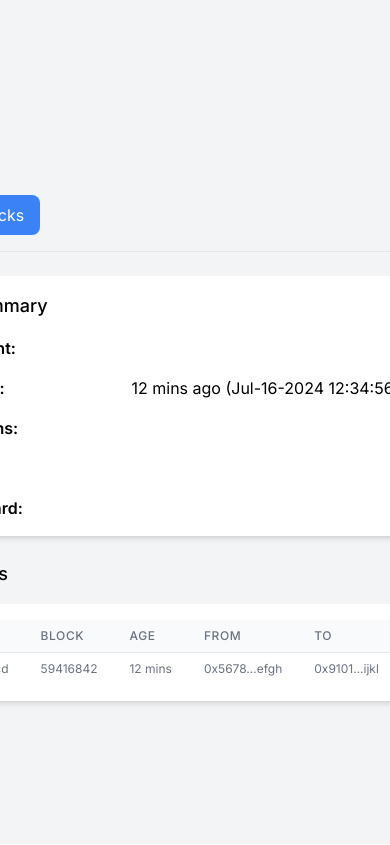
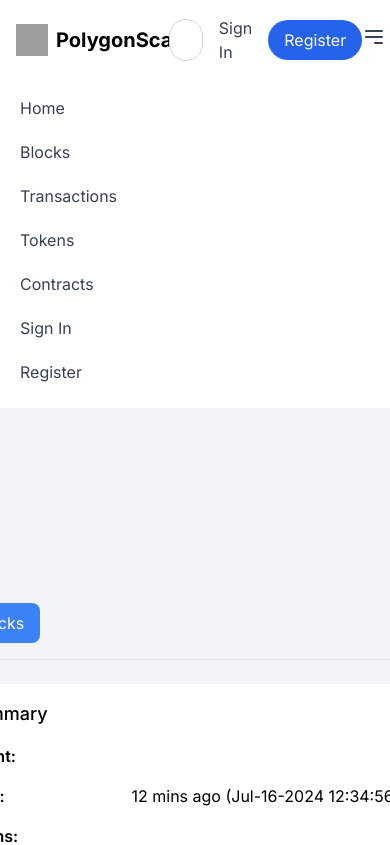
Before and after one commit to nur-devolvedai/Devolved_AI_MEXC_Indexing, a Next.js app in the folder frontend/transaction-search/: page / in a window 390 px wide. Shown: the top 845 px of the page. Built offline with nearby package versions, Linux system fonts and the light colour scheme; grey boxes are pictures that could not be loaded.

Commit message:
header component created

```diff
--- a/frontend/transaction-search/src/app/layout.tsx
+++ b/frontend/transaction-search/src/app/layout.tsx
@@ -1,6 +1,7 @@
 import type { Metadata } from "next";
 import { Inter } from "next/font/google";
 import "./globals.css";
+import Header from "@/components/Header";
 
 const inter = Inter({ subsets: ["latin"] });
 
@@ -16,7 +17,10 @@ export default function RootLayout({
 }>) {
   return (
     <html lang="en">
-      <body className={inter.className}>{children}</body>
+      <body className={inter.className}>
+        <Header/>
+        {children}
+      </body>
     </html>
   );
 }
--- /dev/null
+++ b/frontend/transaction-search/src/components/Header.tsx
@@ -0,0 +1,75 @@
+// components/Header.js
+import React from 'react';
+
+const Header = () => {
+  return (
+    <header className="bg-white shadow-md">
+      <div className="container mx-auto px-4 sm:px-6 lg:px-8 flex justify-between items-center py-4">
+        {/* Logo */}
+        <div className="flex items-center">
+          <img src="/logo.png" alt="Logo" className="h-8 w-8 sm:h-10 sm:w-10" />
+          <span className="ml-2 text-xl font-bold">PolygonScan</span>
+        </div>
+
+        {/* Navigation Links */}
+        <nav className="hidden md:flex space-x-4">
+          <a href="#" className="text-gray-700 hover:text-blue-600">Home</a>
+          <a href="#" className="text-gray-700 hover:text-blue-600">Blocks</a>
+          <a href="#" className="text-gray-700 hover:text-blue-600">Transactions</a>
+          <a href="#" className="text-gray-700 hover:text-blue-600">Tokens</a>
+          <a href="#" className="text-gray-700 hover:text-blue-600">Contracts</a>
+        </nav>
+
+        {/* Search Bar */}
+        <div className="flex-1 mx-4">
+          <input
+            type="text"
+            placeholder="Search by Address / Txn Hash / Block / Token"
+            className="w-full px-4 py-2 border border-gray-300 rounded-full focus:outline-none focus:ring-2 focus:ring-blue-600"
+          />
+        </div>
+
+        {/* User Account Options */}
+        <div className="flex items-center space-x-4">
+          <a href="#" className="text-gray-700 hover:text-blue-600">Sign In</a>
+          <a href="#" className="bg-blue-600 text-white px-4 py-2 rounded-full hover:bg-blue-700">Register</a>
+        </div>
+
+        {/* Mobile Menu Button */}
+        <div className="md:hidden">
+          <button className="text-gray-700 focus:outline-none">
+            <svg
+              className="h-6 w-6"
+              fill="none"
+              stroke="currentColor"
+              viewBox="0 0 24 24"
+              xmlns="http://www.w3.org/2000/svg"
+            >
+              <path
+                strokeLinecap="round"
+                strokeLinejoin="round"
+                strokeWidth="2"
+                d="M4 6h16M4 12h16m-7 6h7"
+              />
+            </svg>
+          </button>
+        </div>
+      </div>
+
+      {/* Mobile Menu */}
+      <div className="md:hidden">
+        <nav className="px-2 pt-2 pb-4 space-y-1 sm:px-3">
+          <a href="#" className="block text-gray-700 hover:bg-gray-200 px-3 py-2 rounded-md">Home</a>
+          <a href="#" className="block text-gray-700 hover:bg-gray-200 px-3 py-2 rounded-md">Blocks</a>
+          <a href="#" className="block text-gray-700 hover:bg-gray-200 px-3 py-2 rounded-md">Transactions</a>
+          <a href="#" className="block text-gray-700 hover:bg-gray-200 px-3 py-2 rounded-md">Tokens</a>
+          <a href="#" className="block text-gray-700 hover:bg-gray-200 px-3 py-2 rounded-md">Contracts</a>
+          <a href="#" className="block text-gray-700 hover:bg-gray-200 px-3 py-2 rounded-md">Sign In</a>
+          <a href="#" className="block text-gray-700 hover:bg-gray-200 px-3 py-2 rounded-md">Register</a>
+        </nav>
+      </div>
+    </header>
+  );
+};
+
+export default Header;
```
